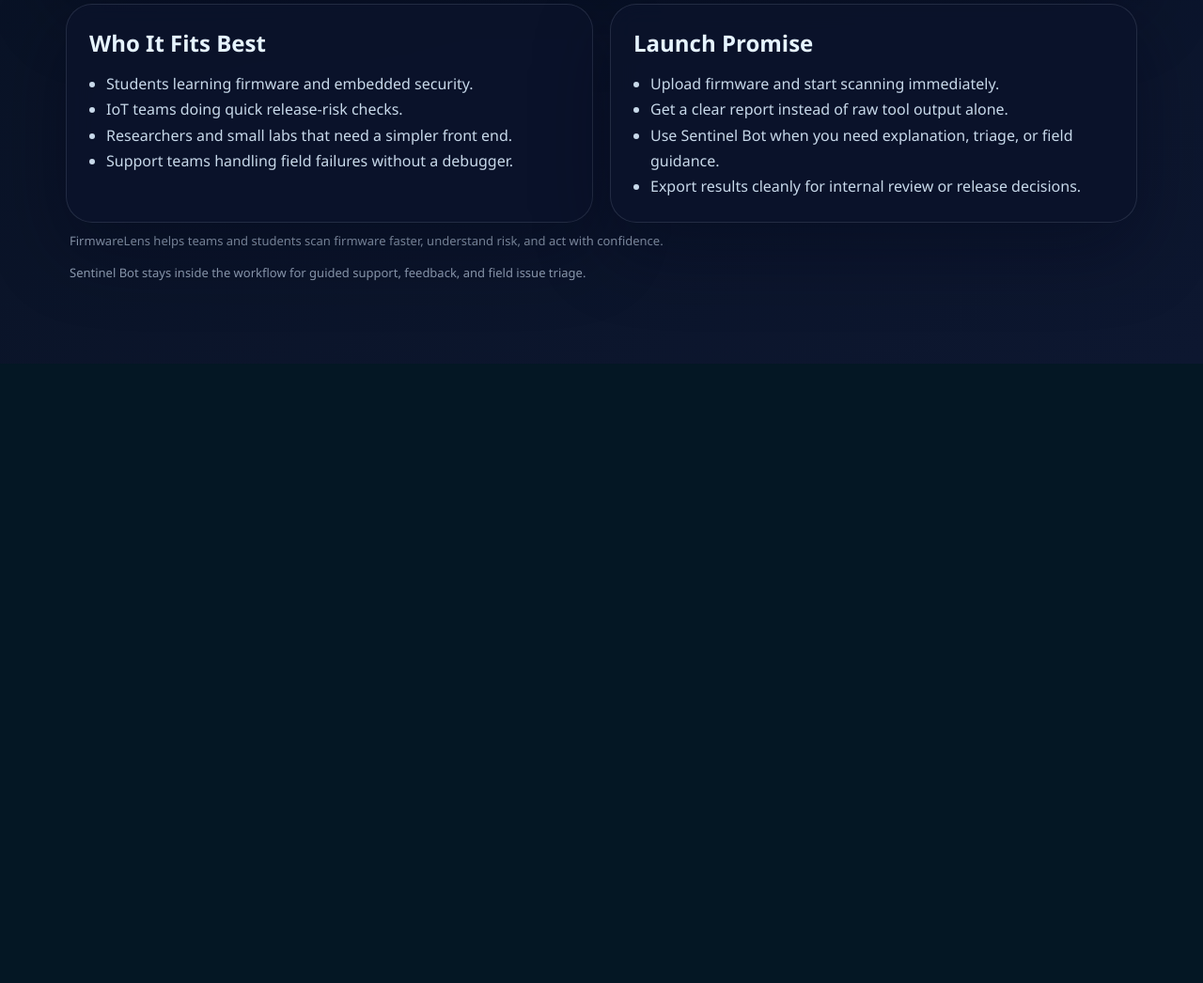
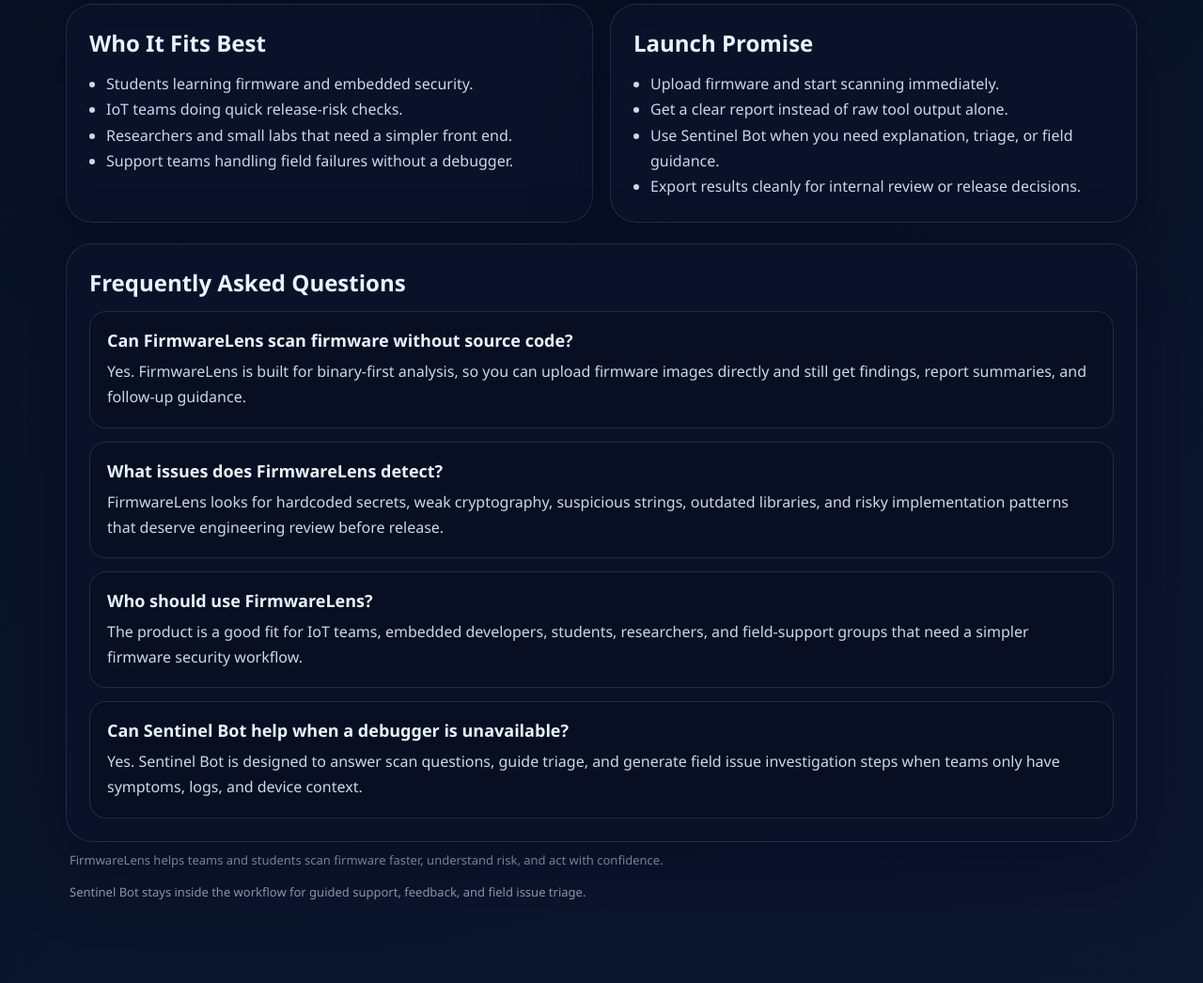
Before and after one commit to himanshu715/FirmwareLens, a Flask app: template templates/index.html in a window 1280 px wide. Shown: the part 2786-3832 px from the top of the page at 94% size. Before the commit the page ends 3085 px from the top, so only its background shows below. Run offline with Flask 3, Linux system fonts and the light colour scheme; the template is opened without the code that fills it, so the values that code supplies are empty.

Commit message:
Implemented SEO

```diff
--- a/api/main.py
+++ b/api/main.py
@@ -53,6 +53,7 @@
         enable_analytics=bool(GA_MEASUREMENT_ID)
     )
     response.headers["Permissions-Policy"] = "camera=(), microphone=(), geolocation=()"
+    response.headers["X-Robots-Tag"] = "noindex, nofollow, noarchive"
     if request.url.path.startswith("/static/"):
         response.headers["Cache-Control"] = "public, max-age=604800, immutable"
     else:
--- a/app.py
+++ b/app.py
@@ -63,6 +63,21 @@
 app.secret_key = os.getenv("FLASK_SECRET_KEY", "firmwarelens-dev-secret")
 GA_MEASUREMENT_ID = os.getenv("GA_MEASUREMENT_ID", "").strip()
 app.wsgi_app = ProxyFix(app.wsgi_app, x_for=1, x_proto=1, x_host=1, x_port=1)
+
+NOINDEX_EXACT_PATHS = {
+    "/support",
+    "/login",
+    "/register",
+    "/logout",
+    "/guest-login",
+    "/analyze",
+    "/download-report",
+    "/bot-chat",
+    "/feedback",
+    "/field-report",
+    "/health",
+}
+NOINDEX_PREFIX_PATHS = ("/analyze-json/", "/upload")
 
 
 def is_guest_user(user=None):
@@ -214,6 +229,10 @@
         context.pop("analytics_event", None),
         context.pop("analytics_params", None),
     )
+
+
+def should_noindex_path(path):
+    return path in NOINDEX_EXACT_PATHS or any(path.startswith(prefix) for prefix in NOINDEX_PREFIX_PATHS)
     return render_template(
         "index.html",
         user=user,
@@ -469,6 +488,19 @@
     lines = [
         "User-agent: *",
         "Allow: /",
+        "Disallow: /support",
+        "Disallow: /login",
+        "Disallow: /register",
+        "Disallow: /logout",
+        "Disallow: /guest-login",
+        "Disallow: /analyze",
+        "Disallow: /download-report",
+        "Disallow: /bot-chat",
+        "Disallow: /feedback",
+        "Disallow: /field-report",
+        "Disallow: /health",
+        "Disallow: /upload",
+        "Disallow: /analyze-json/",
     ]
     if origin:
         lines.append(f"Sitemap: {origin}/sitemap.xml")
@@ -569,6 +601,8 @@
         enable_analytics=bool(GA_MEASUREMENT_ID)
     )
     response.headers["Permissions-Policy"] = "camera=(), microphone=(), geolocation=()"
+    if should_noindex_path(request.path):
+        response.headers["X-Robots-Tag"] = "noindex, nofollow, noarchive"
     if request.path.startswith("/static/"):
         response.headers["Cache-Control"] = "public, max-age=604800, immutable"
     elif request.path in {"/robots.txt", "/sitemap.xml", "/ads.txt"}:
--- a/templates/index.html
+++ b/templates/index.html
@@ -3,15 +3,79 @@
 <head>
     <meta charset="utf-8">
     <meta name="viewport" content="width=device-width, initial-scale=1">
-    <title>FirmwareLens | Firmware Security Made Simple</title>
-    <meta name="description" content="FirmwareLens helps developers, students, and IoT teams upload firmware, detect risks, and get readable security reports with Sentinel Bot guidance.">
+    <title>FirmwareLens | Firmware Security Scanner for IoT and Embedded Teams</title>
+    <meta name="description" content="FirmwareLens is a firmware security scanner for IoT, embedded, and product teams. Upload firmware, detect secrets and weak crypto, and get readable reports with Sentinel Bot guidance.">
     <meta name="robots" content="index,follow">
-    <meta property="og:title" content="FirmwareLens | Firmware Security Made Simple">
-    <meta property="og:description" content="Upload firmware, detect secrets and weak patterns, and get a clear report with Sentinel Bot support.">
+    <meta name="theme-color" content="#07101f">
+    <meta property="og:title" content="FirmwareLens | Firmware Security Scanner for IoT and Embedded Teams">
+    <meta property="og:description" content="Upload firmware, detect secrets, weak crypto, suspicious strings, and risky patterns, then get a readable security report with Sentinel Bot support.">
     <meta property="og:type" content="website">
+    <meta property="og:site_name" content="FirmwareLens">
     <meta property="og:url" content="{{ site_origin }}/">
+    <meta property="og:image" content="{{ site_origin }}/static/logo.png">
+    <meta name="twitter:card" content="summary_large_image">
+    <meta name="twitter:title" content="FirmwareLens | Firmware Security Scanner for IoT and Embedded Teams">
+    <meta name="twitter:description" content="Firmware security made simple for developers, students, and IoT teams.">
+    <meta name="twitter:image" content="{{ site_origin }}/static/logo.png">
     <link rel="canonical" href="{{ site_origin }}/">
     <link rel="icon" href="/static/logo.png" type="image/png">
+    <script type="application/ld+json">
+        {
+            "@context": "https://schema.org",
+            "@type": "SoftwareApplication",
+            "name": "FirmwareLens",
+            "applicationCategory": "SecurityApplication",
+            "operatingSystem": "Web",
+            "url": "{{ site_origin }}/",
+            "image": "{{ site_origin }}/static/logo.png",
+            "description": "FirmwareLens scans uploaded firmware for secrets, weak crypto, suspicious strings, outdated components, and risky implementation patterns.",
+            "offers": {
+                "@type": "Offer",
+                "price": "0",
+                "priceCurrency": "USD"
+            }
+        }
+    </script>
+    <script type="application/ld+json">
+        {
+            "@context": "https://schema.org",
+            "@type": "FAQPage",
+            "mainEntity": [
+                {
+                    "@type": "Question",
+                    "name": "Can FirmwareLens scan firmware without source code?",
+                    "acceptedAnswer": {
+                        "@type": "Answer",
+                        "text": "Yes. FirmwareLens is designed for binary-first firmware analysis, so teams can upload firmware images directly and review findings even when source code is unavailable."
+                    }
+                },
+                {
+                    "@type": "Question",
+                    "name": "What security issues does FirmwareLens detect?",
+                    "acceptedAnswer": {
+                        "@type": "Answer",
+                        "text": "FirmwareLens checks for hardcoded secrets, weak cryptography, suspicious strings, outdated libraries, and risky implementation patterns, then organizes those findings into a readable report."
+                    }
+                },
+                {
+                    "@type": "Question",
+                    "name": "Who is FirmwareLens for?",
+                    "acceptedAnswer": {
+                        "@type": "Answer",
+                        "text": "FirmwareLens is aimed at IoT teams, embedded developers, security researchers, students, and support teams that need faster firmware visibility without a heavy reverse-engineering setup."
+                    }
+                },
+                {
+                    "@type": "Question",
+                    "name": "Can Sentinel Bot help with field failures?",
+                    "acceptedAnswer": {
+                        "@type": "Answer",
+                        "text": "Yes. Sentinel Bot can answer scan questions, help interpret findings, and generate field issue guidance when a debugger is not available."
+                    }
+                }
+            ]
+        }
+    </script>
 
     <style>
         :root {
@@ -353,6 +417,7 @@
         }
 
         .section-card { padding: 24px; }
+        .section-card h2,
         .section-card h3 { margin-top: 0; margin-bottom: 14px; font-size: 24px; }
         .feature-list, .reason-list { display: grid; gap: 12px; }
         .item, .bot-card { padding: 16px; }
@@ -396,6 +461,29 @@
             border-radius: 18px;
             background: linear-gradient(135deg, rgba(0, 229, 255, 0.1), rgba(0, 255, 163, 0.06));
             border: 1px solid rgba(0, 229, 255, 0.16);
+        }
+
+        .faq-list {
+            display: grid;
+            gap: 14px;
+        }
+
+        .faq-item {
+            padding: 18px;
+            border-radius: 18px;
+            background: rgba(8, 17, 33, 0.76);
+            border: 1px solid var(--line);
+        }
+
+        .faq-item h3 {
+            margin: 0 0 8px;
+            font-size: 18px;
+        }
+
+        .faq-item p {
+            margin: 0;
+            color: #c8d9ea;
+            line-height: 1.7;
         }
 
         @media (max-width: 940px) {
@@ -628,9 +716,9 @@
             </div>
         </section>
 
-        <section class="sections">
+        <section class="sections" id="features">
             <div class="panel section-card">
-                <h3>Core Detection</h3>
+                <h2>Core Detection</h2>
                 <div class="feature-list">
                     <div class="item"><strong>Binary Analysis</strong> Scan firmware without source code and inspect evidence that would otherwise stay buried inside the image.</div>
                     <div class="item"><strong>Vulnerability Signals</strong> Identify weak patterns, unsafe behavior markers, outdated components, and risky implementation choices.</div>
@@ -640,7 +728,7 @@
             </div>
 
             <div class="panel section-card">
-                <h3>Sentinel Bot</h3>
+                <h2>Sentinel Bot</h2>
                 <div class="reason-list">
                     <div class="bot-card">
                         <strong>Guided triage</strong>
@@ -664,7 +752,7 @@
 
         <section class="sections">
             <div class="panel section-card">
-                <h3>Why Teams Choose FirmwareLens</h3>
+                <h2>Why Teams Choose FirmwareLens</h2>
                 <div class="feature-list">
                     <div class="item"><strong>No hardware required</strong> Get useful security signals directly from uploaded firmware images.</div>
                     <div class="item"><strong>No complex setup</strong> Avoid stitching together a manual toolchain just to start triage.</div>
@@ -672,8 +760,8 @@
                 </div>
             </div>
 
-            <div class="panel section-card">
-                <h3>How It Works</h3>
+            <div class="panel section-card" id="how-it-works">
+                <h2>How It Works</h2>
                 <div class="feature-list">
                     <div class="item"><strong>1. Upload firmware</strong> Send a `.bin`, `.img`, `.fw`, `.hex`, or `.elf` file into FirmwareLens.</div>
                     <div class="item"><strong>2. Automated scan runs</strong> The engine checks for secrets, crypto issues, suspicious strings, libraries, and bad practices.</div>
@@ -684,7 +772,7 @@
         </section>
 
         <section class="panel section-card full-width-section">
-            <h3>Where FirmwareLens Fits</h3>
+            <h2>Where FirmwareLens Fits</h2>
             <div class="subtitle">Few firmware security tools offer a simple self-serve SaaS workflow. Most existing options are either enterprise-heavy, deeply technical, or research-oriented.</div>
 
             <div class="compare-grid">
@@ -726,7 +814,7 @@
 
         <section class="sections">
             <div class="panel section-card">
-                <h3>Who It Fits Best</h3>
+                <h2>Who It Fits Best</h2>
                 <ul class="advantage-list">
                     <li>Students learning firmware and embedded security.</li>
                     <li>IoT teams doing quick release-risk checks.</li>
@@ -736,13 +824,35 @@
             </div>
 
             <div class="panel section-card">
-                <h3>Launch Promise</h3>
+                <h2>Launch Promise</h2>
                 <ul class="advantage-list">
                     <li>Upload firmware and start scanning immediately.</li>
                     <li>Get a clear report instead of raw tool output alone.</li>
                     <li>Use Sentinel Bot when you need explanation, triage, or field guidance.</li>
                     <li>Export results cleanly for internal review or release decisions.</li>
                 </ul>
+            </div>
+        </section>
+
+        <section class="panel section-card full-width-section" id="faq">
+            <h2>Frequently Asked Questions</h2>
+            <div class="faq-list">
+                <div class="faq-item">
+                    <h3>Can FirmwareLens scan firmware without source code?</h3>
+                    <p>Yes. FirmwareLens is built for binary-first analysis, so you can upload firmware images directly and still get findings, report summaries, and follow-up guidance.</p>
+                </div>
+                <div class="faq-item">
+                    <h3>What issues does FirmwareLens detect?</h3>
+                    <p>FirmwareLens looks for hardcoded secrets, weak cryptography, suspicious strings, outdated libraries, and risky implementation patterns that deserve engineering review before release.</p>
+                </div>
+                <div class="faq-item">
+                    <h3>Who should use FirmwareLens?</h3>
+                    <p>The product is a good fit for IoT teams, embedded developers, students, researchers, and field-support groups that need a simpler firmware security workflow.</p>
+                </div>
+                <div class="faq-item">
+                    <h3>Can Sentinel Bot help when a debugger is unavailable?</h3>
+                    <p>Yes. Sentinel Bot is designed to answer scan questions, guide triage, and generate field issue investigation steps when teams only have symptoms, logs, and device context.</p>
+                </div>
             </div>
         </section>
 
--- a/templates/result.html
+++ b/templates/result.html
@@ -5,6 +5,8 @@
     <meta name="viewport" content="width=device-width, initial-scale=1">
     <title>FirmwareLens | Security Report</title>
     <meta name="description" content="Review firmware security findings, risk framing, and Sentinel Bot guidance in the FirmwareLens report workspace.">
+    <meta name="robots" content="noindex,nofollow,noarchive">
+    <meta name="googlebot" content="noindex,nofollow,noarchive">
     <link rel="icon" href="/static/logo.png" type="image/png">
 
     <style>
--- a/templates/support.html
+++ b/templates/support.html
@@ -5,6 +5,8 @@
     <meta name="viewport" content="width=device-width, initial-scale=1">
     <title>FirmwareLens | Support Center</title>
     <meta name="description" content="Use the FirmwareLens support center to chat with Sentinel Bot, submit field issue reports, and share feedback.">
+    <meta name="robots" content="noindex,nofollow,noarchive">
+    <meta name="googlebot" content="noindex,nofollow,noarchive">
     <link rel="icon" href="/static/logo.png" type="image/png">
 
     <style>
```
Also changed, not shown: tests/test_flask_app.py (+22 -0 lines).
